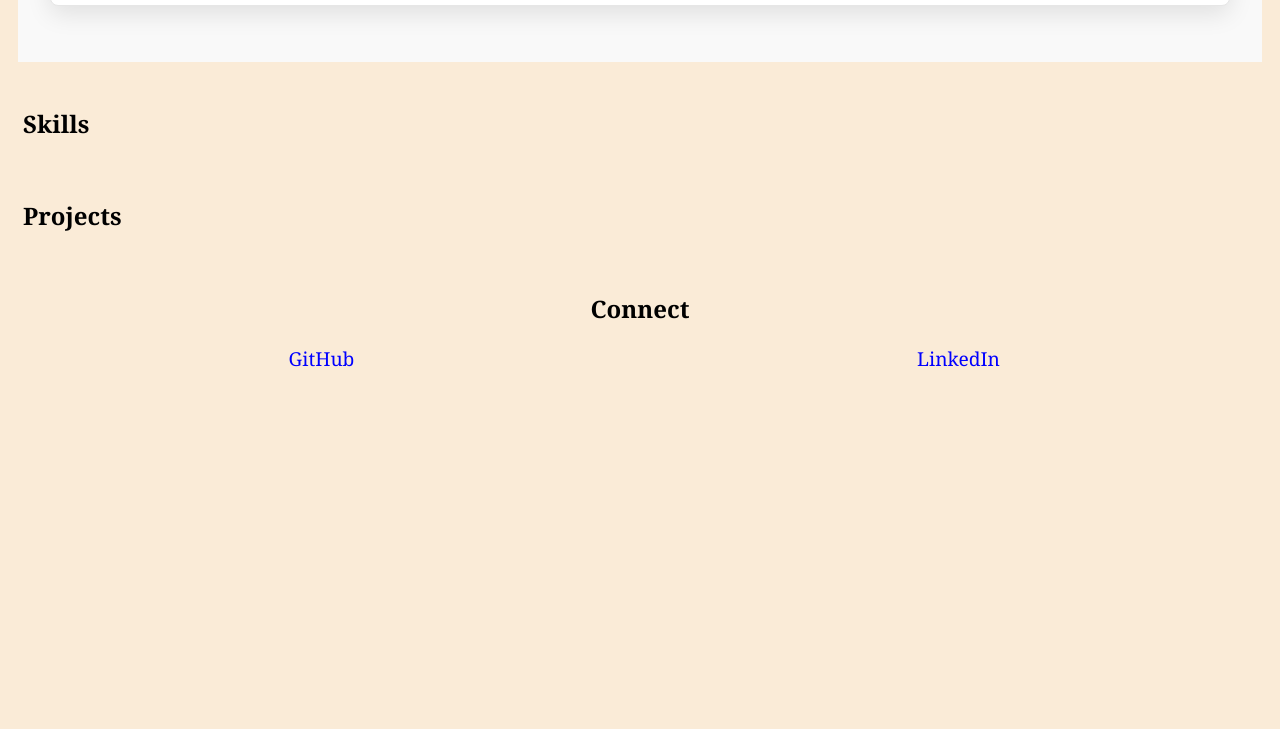
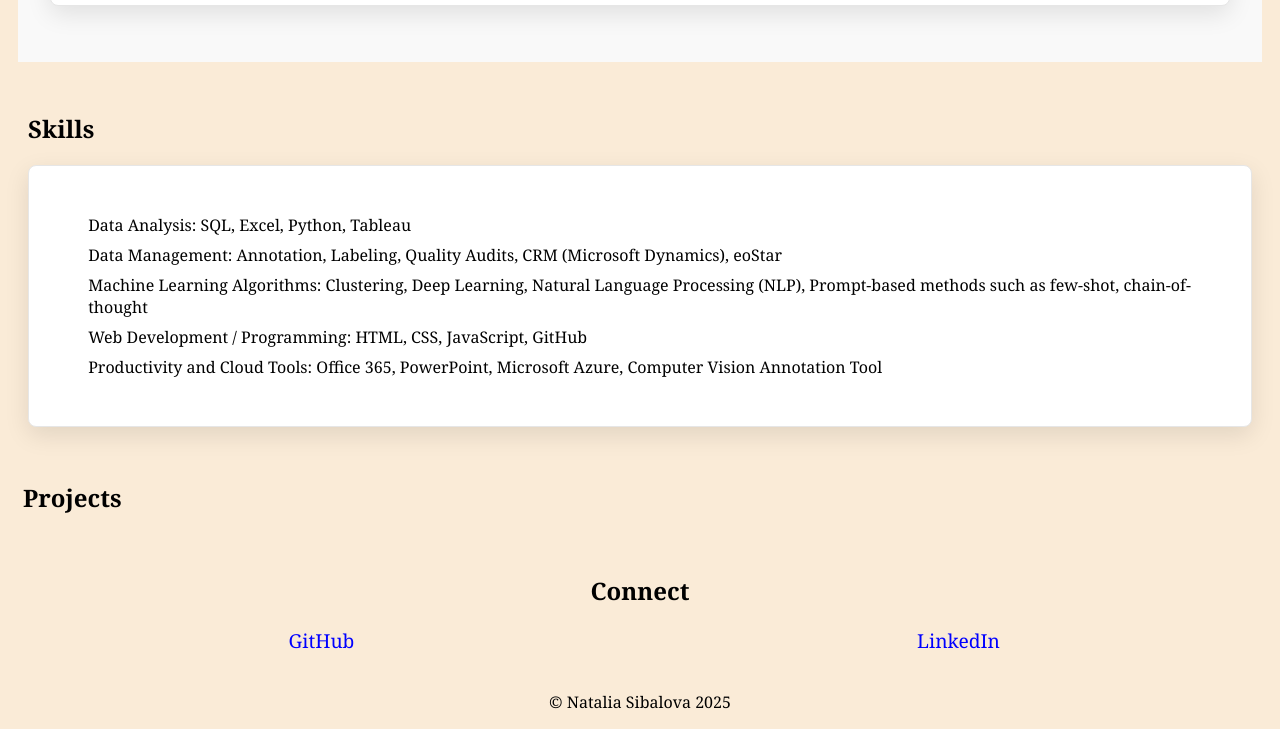
Before and after one commit to codedataflow/natalia-sibalova-luna, a plain HTML site: page index.html in a window 1280 px wide. Shown: the part 1301-2030 px from the top of the page. Before the commit the page ends 1704 px from the top, so only its background shows below. Drawn offline with Linux system fonts and the light colour scheme.

Commit message:
js added, created footer and skills

```diff
--- a/css/index.css
+++ b/css/index.css
@@ -94,6 +94,37 @@ section {
   padding-left: 0;
 }
 
+#Skills {
+    margin: 1.25rem 0.625rem;
+    padding: 0.625rem;
+}
+
+#Skills .job {
+    background: #fff;
+    border: 0.063rem solid #e6e6e6;
+    border-radius: 0.5rem;
+    padding: 1rem 1.25rem;
+    box-shadow: 0 0.25rem 0.75rem rgba(0,0,0,0.05);
+    transition: transform 0.2s ease, box-shadow 0.2s ease;
+}
+
+/* Hover effect for card lift */
+#Skills .job:hover {
+    transform: translateY(-0.25rem);
+    box-shadow: 0 0.5rem 1.25rem rgba(0,0,0,0.08);
+}
+
+/* List inside the card */
+#Skills ul {
+    list-style: none;
+    margin-left: 1.2rem;
+    padding-left: 0;
+}
+
+#Skills li {
+    margin-bottom: 0.5rem;
+}
+
 #Connect{
     text-align: center;
 }
@@ -141,6 +172,10 @@ section {
     background-color: #f9f9f9;
   }
 
+    #Skills .job {
+        padding: 1.5rem 2rem;
+  }
+
   #Connect ul {
     grid-template-columns: repeat(2, 1fr);
     gap: 1rem;
@@ -170,6 +205,14 @@ section {
     box-shadow: 0 0.5rem 1.5rem rgba(0,0,0,0.1);
   }
 
+
+  #Skills .job {
+        padding: 2rem 2.5rem;
+        box-shadow: 0 0.5rem 1.5rem rgba(0,0,0,0.1);
+  }
+
+
+
   #Connect ul {
     grid-template-columns: repeat(2, 1fr);
     gap: 2.5rem;
--- a/index.html
+++ b/index.html
@@ -55,9 +55,22 @@
             </ul>
         </div>
     </section>
+    <!-- <section id="Skills">
+        <h2>Skills</h2>
+        <ul>
+
+        </ul>
+    </section>-->
     <section id="Skills">
         <h2>Skills</h2>
+        <div class="job">
+            <ul>
+                <!-- Your JS will populate this -->
+            </ul>
+        </div>
     </section>
+
+
     <section id="Projects">
         <h2>Projects</h2>
         <ul>
@@ -71,6 +84,7 @@
             <li><a href="https://www.linkedin.com/in/nsibalova" target="_blank">LinkedIn</a></li>
         </ul>
     </section>
+    <script src="js/index.js"></script>
 </body>
 
 </html>
--- /dev/null
+++ b/js/index.js
@@ -0,0 +1,45 @@
+// Get the body element
+const body = document.body;
+
+// ------------- Footer -----------
+
+// Create a footer element
+let footer = document.createElement("footer");
+//Append the footer to the body
+body.appendChild(footer);
+
+// Create a new Date object
+const today = new Date();
+// Get current year
+const thisYear = today.getFullYear();
+// Get the current footer elemet
+footer = document.querySelector("footer");
+// Create a new <p> element
+const copyright = document.createElement("p");
+// Set the inner HTML with copyright symbol, ypur name, and year
+// <p>copyright Natalia Sibalova 2025
+copyright.innerHTML = `\u00A9 Natalia Sibalova ${thisYear}`;
+// Append <p> to the footer
+footer.appendChild(copyright);
+// Center footer
+footer.style.textAlign = "center";
+
+// ------------- Skills -----------
+// List your technical skills
+const skills = ["Data Analysis: SQL, Excel, Python, Tableau", "Data Management: Annotation, Labeling, Quality Audits, CRM (Microsoft Dynamics), eoStar", "Machine Learning Algorithms: Clustering, Deep Learning, Natural Language Processing (NLP), Prompt-based methods such as few-shot, chain-of-thought", "Web Development / Programming: HTML, CSS, JavaScript, GitHub", "Productivity and Cloud Tools: Office 365, PowerPoint, Microsoft Azure, Computer Vision Annotation Tool"];
+
+//Select the skills section by id
+const skillsSection = document.getElementById("Skills");
+// Select the empty <ul> inside the skills section
+const skillsList = skillsSection.querySelector("ul");
+
+// Loop through the skills array
+for (let i = 0; i < skills.length; i++) {
+    // Create a new <li> element
+    const skill = document.createElement("li");
+    // Set the text of each <li> to the current skill
+    skill.innerText = skills[i];
+    // Append the <li> to the skills list
+    skillsList.appendChild(skill);
+
+}
```
